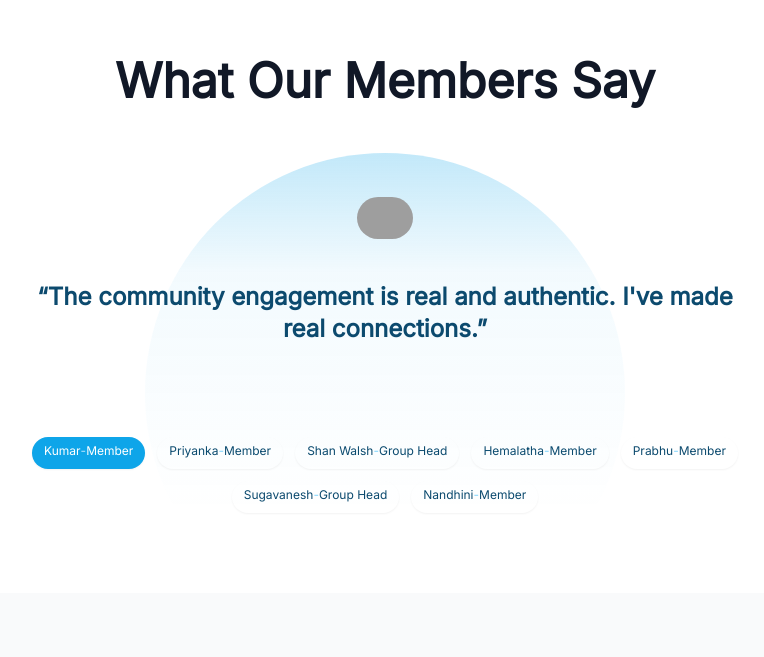
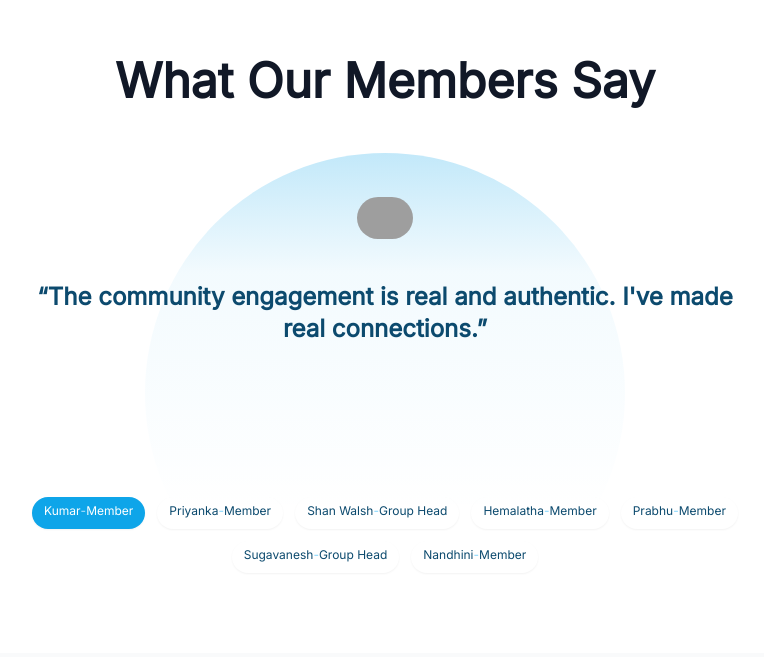
Before and after one commit to bala290498/orca-circle, a Next.js app: page / in a window 1280 px wide. Shown: the part 6563-7220 px from the top of the page, without its empty margins (255-1019 px from the left). Built offline with nearby package versions, Linux system fonts and the light colour scheme; grey boxes are pictures that could not be loaded.

Commit message:
Isolate testimonials section and pause rotation when modal is open to prevent jitter in header and form

```diff
--- a/components/Testimonials.tsx
+++ b/components/Testimonials.tsx
@@ -5,6 +5,7 @@ import { useState, useRef, useEffect } from "react";
 import Image from "next/image";
 
 import { Transition } from "@headlessui/react";
+import { useModal } from "@/contexts/ModalContext";
 
 interface Testimonial {
   img: string;
@@ -14,6 +15,8 @@ interface Testimonial {
 }
 
 export default function Testimonials() {
+  const { isModalOpen } = useModal();
+
   // Generate avatar URL based on name
   const getAvatarUrl = (name: string) => {
     return `https://ui-avatars.com/api/?name=${encodeURIComponent(name)}&size=56&background=random&color=fff&bold=true&rounded=true`;
@@ -69,8 +72,19 @@ export default function Testimonials() {
   const autorotateTiming: number = 7000;
   const intervalRef = useRef<NodeJS.Timeout | null>(null);
 
+  // Pause rotation when modal is open
   useEffect(() => {
-    if (!autorotate) {
+    if (isModalOpen) {
+      if (intervalRef.current) {
+        clearInterval(intervalRef.current);
+        intervalRef.current = null;
+      }
+    }
+  }, [isModalOpen]);
+
+  useEffect(() => {
+    // Don't autorotate if modal is open or autorotate is disabled
+    if (!autorotate || isModalOpen) {
       if (intervalRef.current) {
         clearInterval(intervalRef.current);
         intervalRef.current = null;
@@ -88,12 +102,21 @@ export default function Testimonials() {
         intervalRef.current = null;
       }
     };
-  }, [autorotate, testimonials.length, autorotateTiming]);
+  }, [autorotate, testimonials.length, autorotateTiming, isModalOpen]);
 
   return (
-    <section id="testimonials" className="py-12 sm:py-16 md:py-20 bg-white">
+    <section
+      id="testimonials"
+      className="py-12 sm:py-16 md:py-20 bg-white"
+      style={{
+        contain: 'layout style paint',
+        isolation: 'isolate',
+        transform: 'translateZ(0)',
+        willChange: 'auto'
+      }}
+    >
       <div className="container mx-auto px-4 sm:px-6 lg:px-8">
-        <div className="max-w-6xl mx-auto">
+        <div className="max-w-6xl mx-auto" style={{ contain: 'layout' }}>
           <h2 className="text-2xl sm:text-3xl md:text-4xl lg:text-5xl font-bold text-gray-900 mb-8 sm:mb-12 text-center px-2">
             What Our Members Say
           </h2>
@@ -129,13 +152,23 @@ export default function Testimonials() {
             <div
               className="mb-6 sm:mb-9 px-2"
               style={{
-                minHeight: '120px',
+                height: '180px',
                 position: 'relative',
-                contain: 'layout style paint',
-                isolation: 'isolate'
+                contain: 'strict',
+                isolation: 'isolate',
+                transform: 'translate3d(0, 0, 0)',
+                backfaceVisibility: 'hidden',
+                WebkitBackfaceVisibility: 'hidden'
               }}
             >
-              <div className="relative" style={{ contain: 'layout' }}>
+              <div
+                className="relative"
+                style={{
+                  contain: 'layout style paint',
+                  height: '100%',
+                  transform: 'translate3d(0, 0, 0)'
+                }}
+              >
                 {testimonials.map((testimonial, index) => (
                   <Transition
                     as="div"
@@ -152,14 +185,15 @@ export default function Testimonials() {
                       willChange: 'transform, opacity',
                       backfaceVisibility: 'hidden',
                       WebkitBackfaceVisibility: 'hidden',
-                      transform: 'translateZ(0)'
+                      transform: 'translate3d(0, 0, 0)',
+                      contain: 'layout style paint'
                     }}
                   >
                     <div
                       className="text-base sm:text-lg md:text-xl lg:text-2xl font-bold text-primary-900 before:content-['\201C'] after:content-['\201D'] px-2"
                       style={{
                         willChange: 'transform, opacity',
-                        transform: 'translateZ(0)'
+                        transform: 'translate3d(0, 0, 0)'
                       }}
                     >
                       {testimonial.quote}
```
